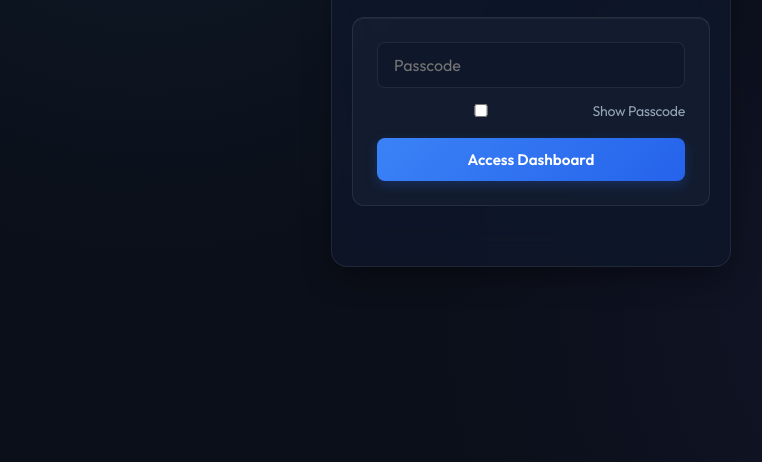
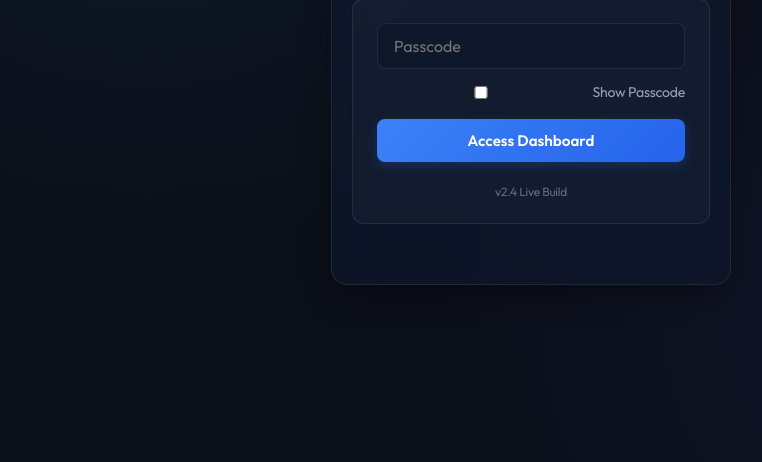
Before and after one commit to Kdampil/live-tech-tracker, a website: page public/admin.html in a window 1280 px wide. Shown: the part 318-780 px from the top of the page, without its empty margins (109-871 px from the left). Drawn offline with Linux system fonts and the light colour scheme.

Commit message:
Add v2.4 build tag and cache buster URL support

```diff
--- a/public/admin.html
+++ b/public/admin.html
@@ -790,6 +790,7 @@
                 ⚠️ Incorrect passcode. Please try again.
             </div>
             <p id="login-status-log" style="color: var(--accent-cyan); font-size: 0.82rem; font-family: monospace; margin-top: 6px; word-break: break-all;" class="hidden"></p>
+            <div style="font-size: 0.75rem; color: var(--text-secondary); text-align: center; opacity: 0.6; margin-top: 8px;">v2.4 Live Build</div>
         </div>
     </div>
 
```
